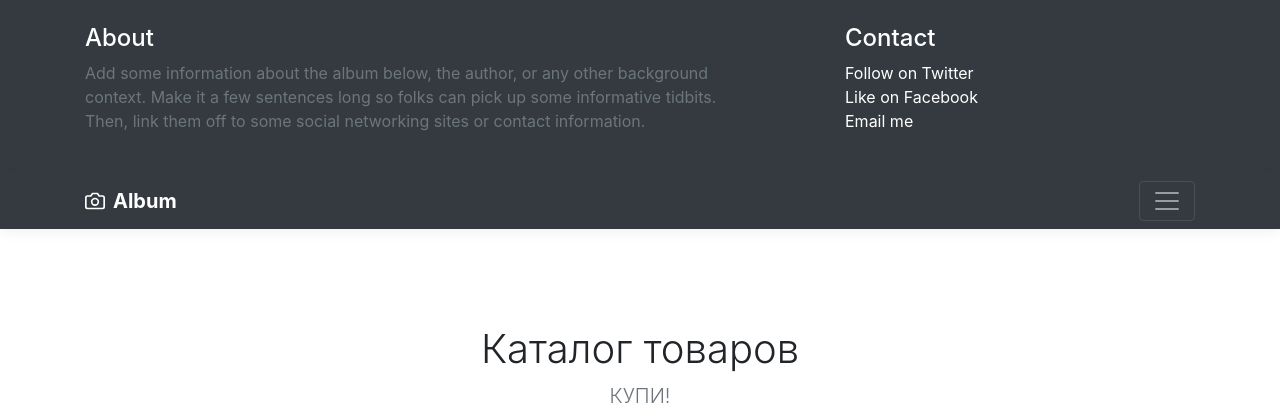
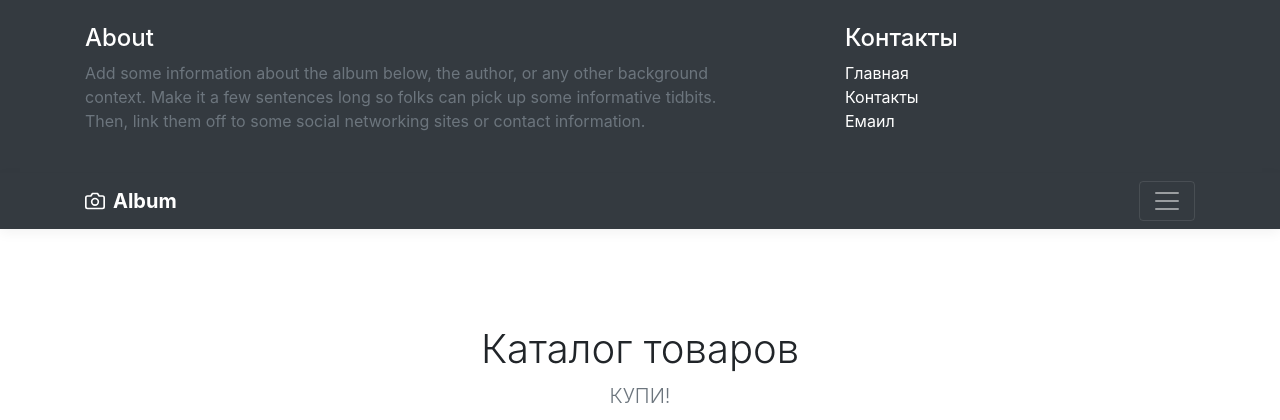
Before and after one commit to Yambur/HW_20.1, a Django app: page / in a window 1280 px wide, after a click that opens the changed part. Shown: the top 420 px of the page. Run offline with Django 4.2, Linux system fonts and the light colour scheme; data that the repository does not hold is empty; some libraries are stand-ins or nearby versions.

Commit message:
add all +-

```diff
--- a/config/urls.py
+++ b/config/urls.py
@@ -21,6 +21,6 @@ from django.urls import path, include
 
 urlpatterns = [
     path('admin/', admin.site.urls),
-    path('', include('main.urls')) #+ static(settings.MEDIA_URL,
-                                            #document_root=settings.MEDIA_ROOT)
+    path('', include('main.urls', namespace='main')) #+ static(settings.MEDIA_URL,
+                                           #     document_root=settings.MEDIA_ROOT)
 ]
--- a/main/templates/main/base.html
+++ b/main/templates/main/base.html
@@ -52,14 +52,7 @@
                         background context. Make it a few sentences long so folks can pick up some informative tidbits.
                         Then, link them off to some social networking sites or contact information.</p>
                 </div>
-                <div class="col-sm-4 offset-md-1 py-4">
-                    <h4 class="text-white">Contact</h4>
-                    <ul class="list-unstyled">
-                        <li><a href="#" class="text-white">Follow on Twitter</a></li>
-                        <li><a href="#" class="text-white">Like on Facebook</a></li>
-                        <li><a href="#" class="text-white">Email me</a></li>
-                    </ul>
-                </div>
+                {% include 'main/includes/inc_main_menu.html' %}
             </div>
         </div>
     </div>
--- a/main/templates/main/contacts.html
+++ b/main/templates/main/contacts.html
@@ -33,5 +33,4 @@
     </div>
 </div>
 
-</main>
 {% endblock %}
--- /dev/null
+++ b/main/templates/main/includes/inc_main_menu.html
@@ -0,0 +1,8 @@
+<div class="col-sm-4 offset-md-1 py-4">
+    <h4 class="text-white">Контакты</h4>
+    <ul class="list-unstyled">
+        <li><a href="{% url 'main:index' %}" class="text-white">Главная</a></li>
+        <li><a href="{% url 'main:contacts' %}" class="text-white">Контакты</a></li>
+        <li><a href="#" class="text-white">Емаил</a></li>
+    </ul>
+</div>
--- a/main/urls.py
+++ b/main/urls.py
@@ -1,8 +1,11 @@
 from django.urls import path
 
+from main.apps import MainConfig
 from main.views import index, contacts
 
+app_name = MainConfig.name
+
 urlpatterns = [
-    path('', index),
-    path('contacts/', contacts)
+    path('', index, name='index'),
+    path('contacts/', contacts, name='contacts')
 ]
```
